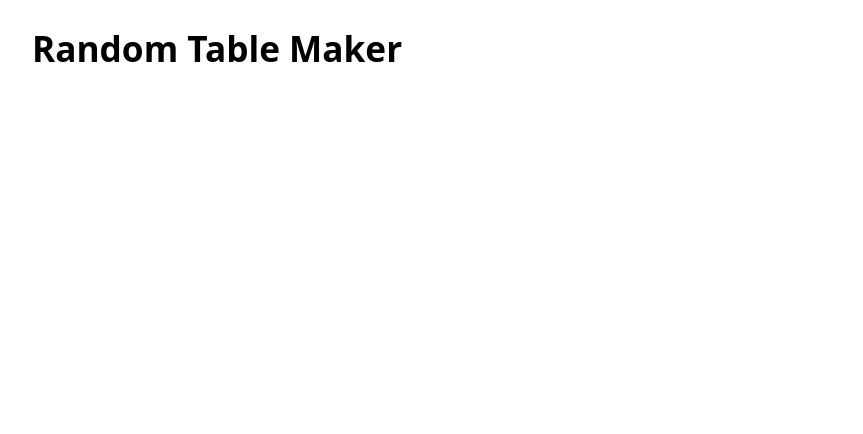
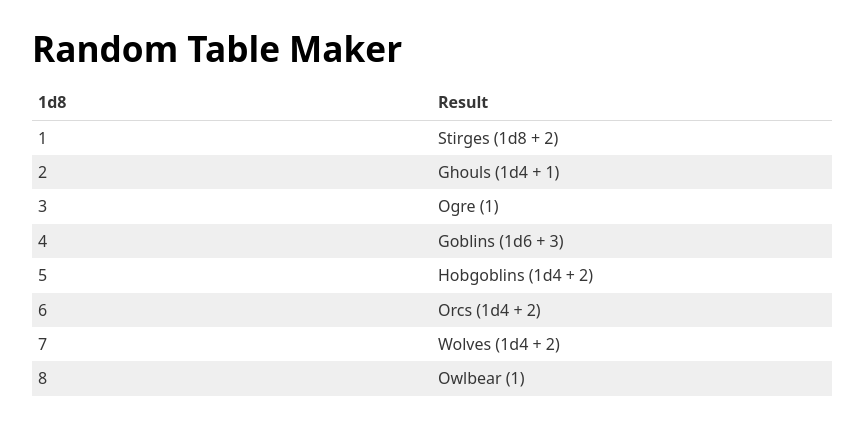
Before and after one commit to Maxzilla60/Random-Table-Maker, a Svelte app: page / in a window 1280 px wide. Shown: the top 434 px of the page, without its empty margins (208-1071 px from the left). Built offline with nearby package versions, Linux system fonts and the light colour scheme.

Commit message:
✨ Display table of entries

```diff
--- a/src/App.svelte
+++ b/src/App.svelte
@@ -1,3 +1,35 @@
+<script lang="ts">
+	import { writable } from 'svelte/store';
+
+	const entries$ = writable<string[]>([
+		'Stirges (1d8 + 2)',
+		'Ghouls (1d4 + 1)',
+		'Ogre (1)',
+		'Goblins (1d6 + 3)',
+		'Hobgoblins (1d4 + 2)',
+		'Orcs (1d4 + 2)',
+		'Wolves (1d4 + 2)',
+		'Owlbear (1)',
+	]);
+</script>
+
 <main>
 	<h1>Random Table Maker</h1>
+
+	<table>
+		<thead>
+		<tr>
+			<th>1d{ $entries$.length }</th>
+			<th>Result</th>
+		</tr>
+		</thead>
+		<tbody>
+		{#each $entries$ as entry, index}
+			<tr>
+				<td>{index + 1}</td>
+				<td>{entry}</td>
+			</tr>
+		{/each}
+		</tbody>
+	</table>
 </main>
```
